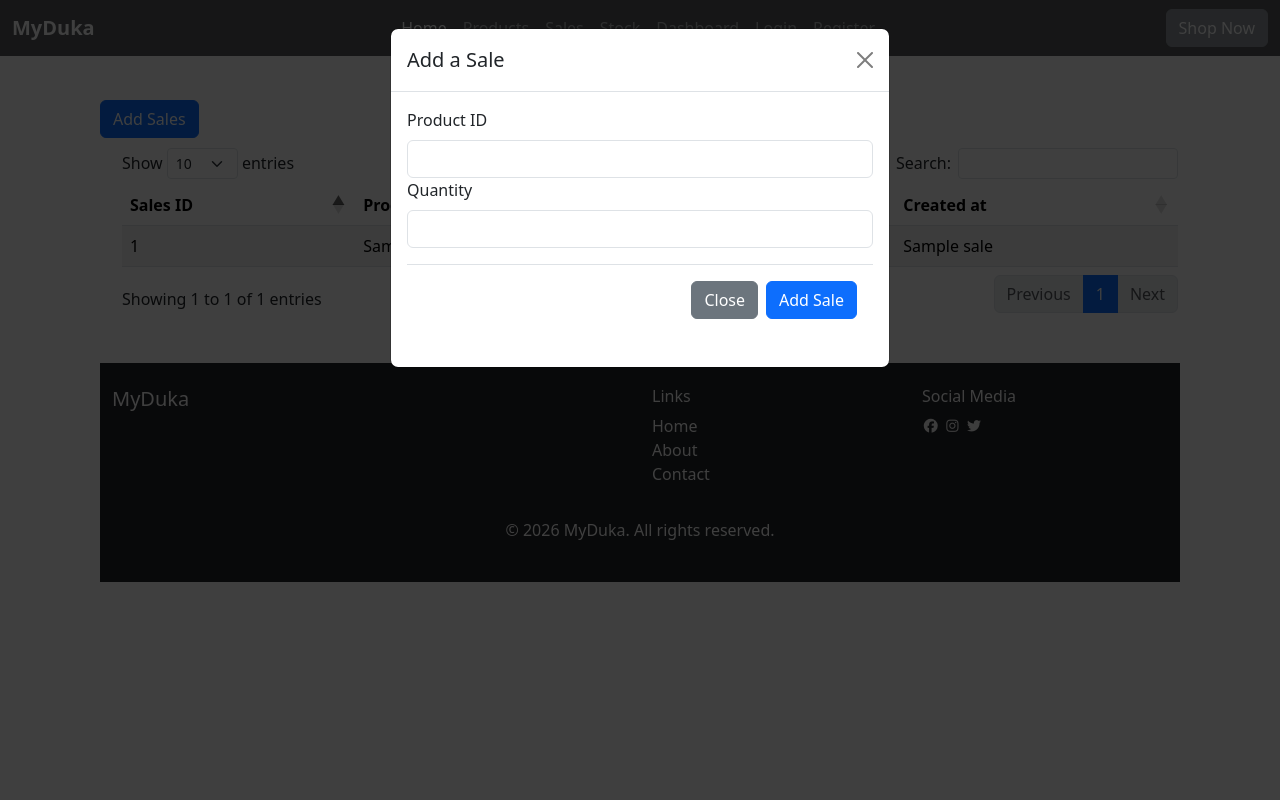
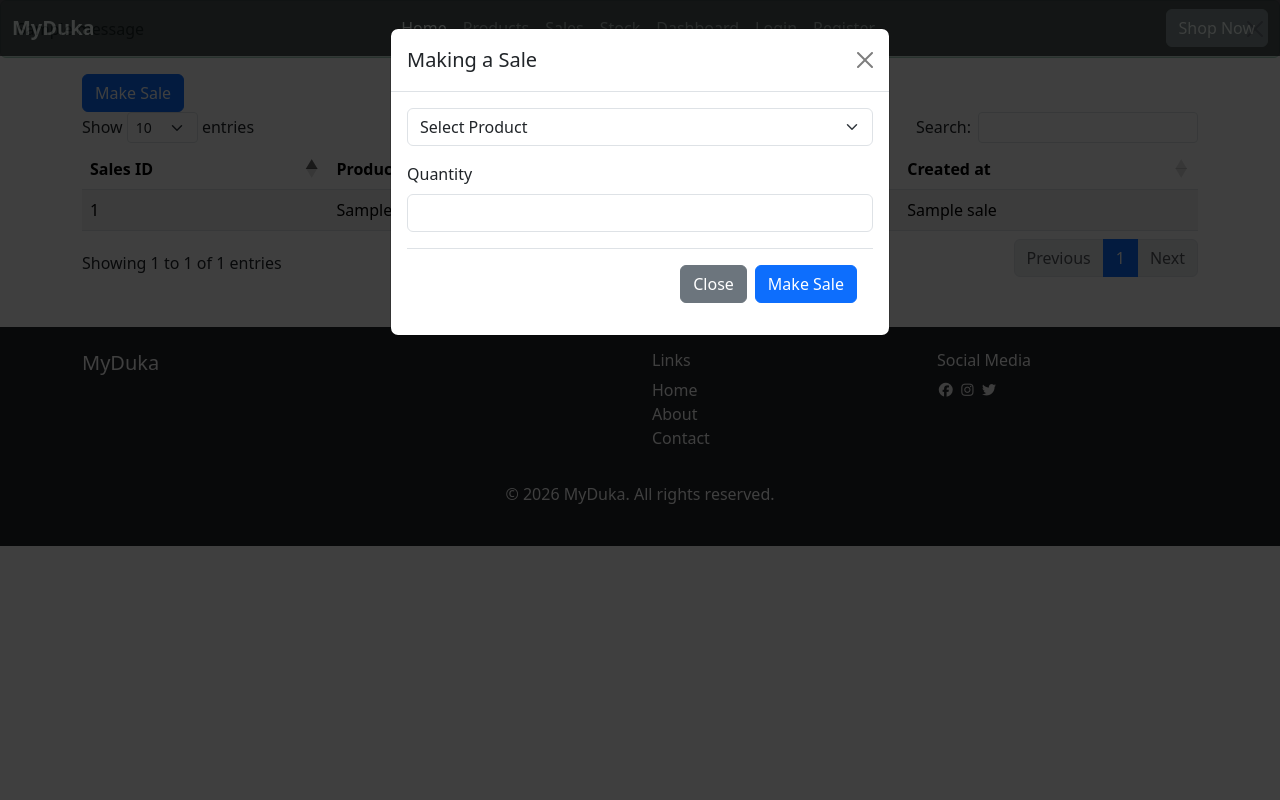
Before and after one commit to ctrlmichelle/flask_class, a Flask app: page /sales in a window 1280 px wide, after a click on "Make Sale". Run offline with Flask 3, Linux system fonts and the light colour scheme; one stand-in notice (Sample message) is shown; a database or web service that is not in the repository returns one stand-in record (values such as "Sample title"); parts of the project's set-up code (start-up, migrations or seed data) failed here and were passed over; some libraries are stand-ins or nearby versions.

Commit message:
new update

```diff
--- a/database.py
+++ b/database.py
@@ -141,3 +141,12 @@ insert_users(user2)
 cur.execute("insert into products ( name, buying_price, selling_price)values(' asus laptop', 50000,6000)")
 conn.commit()
 print(products)
+
+def check_user_exists(email):
+    cur.execute("select exists(select 1 from users where email = %s)",(email,))
+    check_users = cur.fetchone()
+    check_users[0]
+    return check_users[0]
+
+exists = check_user_exists("jones@gmail.com")
+print(exists)
--- a/main.py
+++ b/main.py
@@ -1,10 +1,13 @@
-from flask import Flask,render_template,request,redirect,url_for
-from database import get_products,get_sales,get_stock,insert_products,insert_sales,insert_stock
+from flask import Flask,render_template,request,redirect,url_for,flash
+from database import get_products,get_sales,get_stock,insert_products,insert_sales,insert_stock,check_user_exists,get_users,insert_users
 
-#creating a Flask instance
+
 app = Flask(__name__)
 
+app.secret_key = 'wowoyayywowy'
 
+
+# http://127.0.0.1:5000/
 @app.route('/')
 def home():
     return render_template('index.html')
@@ -16,6 +19,7 @@ def products():
     products_data = get_products()
     return render_template('products.html',products_data = products_data)
 
+
 @app.route('/add_product',methods=['GET','POST'])
 def add_product():
     if request.method == 'POST':
@@ -24,14 +28,16 @@ def add_product():
         selling_price = request.form['s_price']
         new_product = (product_name,buying_price,selling_price)
         insert_products(new_product)
-        print("Product added successfully")
+        flash("Product added successfully",'success')
     return redirect(url_for('products'))
 
 
 @app.route('/sales')
 def sales():
     sales_data = get_sales()
-    return render_template('sales.html',sales_data = sales_data)
+    products_data = get_products()
+    return render_template('sales.html',sales_data = sales_data,products_data = products_data)
+
 
 @app.route('/add_sale',methods=['GET','POST'])
 def add_sale():
@@ -40,22 +46,25 @@ def add_sale():
         quantity = request.form['quantity']
         new_sale = (product_id,quantity)
         insert_sales(new_sale)
-        print("Sale made successfully")
+        flash("Sale added successfully",'success')
     return redirect(url_for('sales'))
+
 
 @app.route('/stock')
 def stock():
     stock_data = get_stock()
-    return render_template('stock.html',stock_data = stock_data)
+    products_data = get_products()
+    return render_template('stock.html',stock_data = stock_data,products_data = products_data)
+
 
 @app.route('/add_stock',methods=['GET','POST'])
 def add_stock():
     if request.method == 'POST':
         product_id = request.form['p_id']
-        stock_quantity = request.form['s_quantity']
+        stock_quantity = request.form['stock_quantity']
         new_stock = (product_id,stock_quantity)
         insert_stock(new_stock)
-        print("Stock added successfully")
+        flash("Stock added successfully",'success')
     return redirect(url_for('stock'))
 
 @app.route('/dashboard')
@@ -68,7 +77,25 @@ def login():
 
 @app.route('/register')
 def register():
-    return render_template('register.html')
+    users_data = get_users()
+    return render_template('register.html',users_data = users_data)
+
+
+@app.route('/register_here',methods=['GET','POST'])
+def register_here():
+    if request.method == 'POST':
+        email = request.form['email']
+        if check_user_exists(email):
+            flash("User already exists",'danger')
+            return redirect(url_for('register'))
+        else:
+            full_name = request.form['f_name']
+            phone_number = request.form['phone_number']
+            password = request.form['password']
+            new_user = (full_name,email,phone_number,password)
+            insert_users(new_user)
+            flash("Account created successfully",'success')
+    return redirect(url_for('register'))
 
 
 app.run(debug=True)
--- a/templates/base.html
+++ b/templates/base.html
@@ -69,6 +69,19 @@
         </nav>
     </div>
 
+    <div>
+        {% with messages= get_flashed_messages(with_categories=true) %}
+        {% if messages %}
+        {% for category, message in messages %}
+        <div class="alert alert-{{category}} alert-dismissible" role="alert">
+            {{message}}
+            <button type="button" class="btn-close" data-bs-dismiss="alert"></button>
+        </div>
+        {% endfor %}
+        {% endif %}
+        {% endwith %}
+    </div>
+
     {% block content %}
 
     {% endblock %}
--- a/templates/sales.html
+++ b/templates/sales.html
@@ -2,10 +2,10 @@
 {% block title %} Sales {% endblock %}
 {% block content %}
 
-<div style="margin: 100px;">
+<div class="container">
     <!-- Button trigger modal -->
     <button type="button" class="btn btn-primary" data-bs-toggle="modal" data-bs-target="#exampleModal">
-        Add Sales
+        Make Sale
     </button>
 
     <!-- Modal -->
@@ -13,22 +13,26 @@
         <div class="modal-dialog">
             <div class="modal-content">
                 <div class="modal-header">
-                    <h1 class="modal-title fs-5" id="exampleModalLabel">Add a Sale</h1>
+                    <h1 class="modal-title fs-5" id="exampleModalLabel">Making a Sale</h1>
                     <button type="button" class="btn-close" data-bs-dismiss="modal" aria-label="Close"></button>
                 </div>
                 <div class="modal-body">
                     <form method="post" action="/add_sale">
                         <div class="mb-3">
-                            <label for="exampleInputEmail1" class="form-label">Product ID</label>
-                            <input type="number" name="p_id" class="form-control" id="exampleInputEmail1"
-                                aria-describedby="emailHelp">
+                            <select class="form-select" name="p_id" aria-label="Default select example">
+                                <option selected>Select Product</option>
+                                {% for product in products %}
+                                <option value="{{ product[0] }}">{{ product[1] }}</option>
+                                {% endfor %}
+                            </select>
+                        </div>
                         <div class="mb-3">
                             <label for="exampleInputPassword1" class="form-label">Quantity</label>
                             <input type="number" name="quantity" class="form-control" id="exampleInputPassword1">
                         </div>
                         <div class="modal-footer">
                             <button type="button" class="btn btn-secondary" data-bs-dismiss="modal">Close</button>
-                                <button type="submit" class="btn btn-primary">Add Sale</button>
+                            <button type="submit" class="btn btn-primary">Make Sale</button>
                         </div>
                     </form>
                 </div>
@@ -37,7 +41,7 @@
     </div>
 </div>
 
-<div class="container" style="margin: 10px;">
+<div class="container">
     <table id="example" class="table table-striped">
         <thead>
             <tr>
```
Also changed, not shown: templates/register.html (+16 -0 lines), templates/stock.html (+37 -18 lines). Lines whose indentation alone changed are shown as unchanged.
